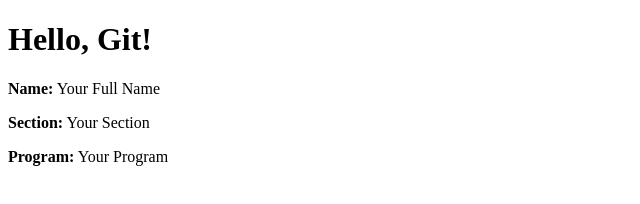
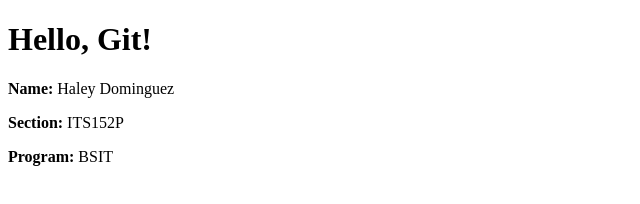
Before and after one commit to haleydomzz/dominguez-IT152, a plain HTML site: page index.html in a window 1280 px wide. Shown: the whole page, without its empty margins (0-640 px from the left). Drawn offline with Linux system fonts and the light colour scheme.

Commit message:
Update personal information in index.html

```diff
--- a/index.html
+++ b/index.html
@@ -7,8 +7,8 @@
 </head>
 <body>
   <h1>Hello, Git!</h1>
-  <p><strong>Name:</strong> Your Full Name</p>
-  <p><strong>Section:</strong> Your Section</p>
-  <p><strong>Program:</strong> Your Program</p>
+  <p><strong>Name:</strong> Haley Dominguez</p>
+  <p><strong>Section:</strong> ITS152P</p>
+  <p><strong>Program:</strong> BSIT</p>
 </body>
 </html>
```
